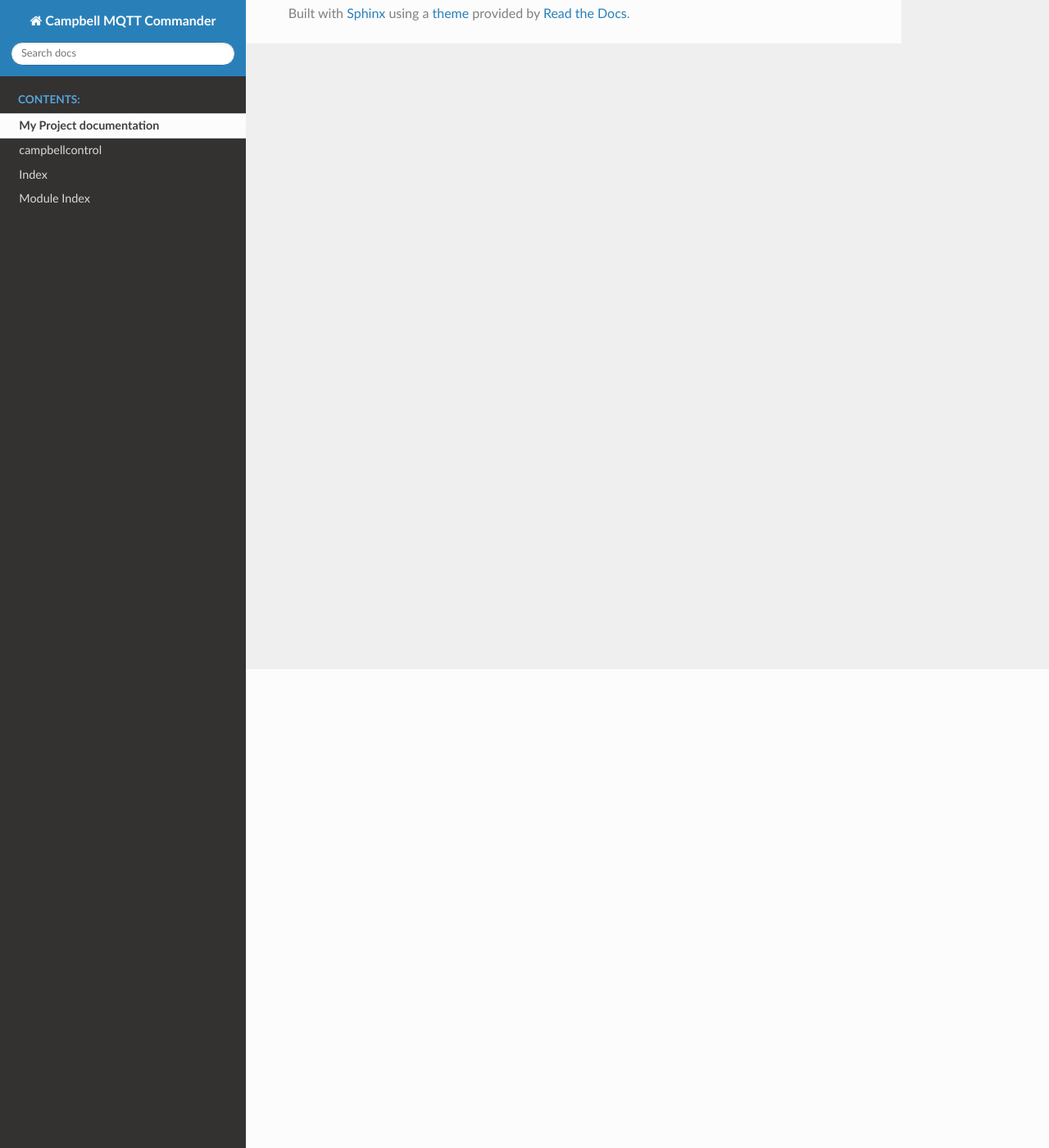
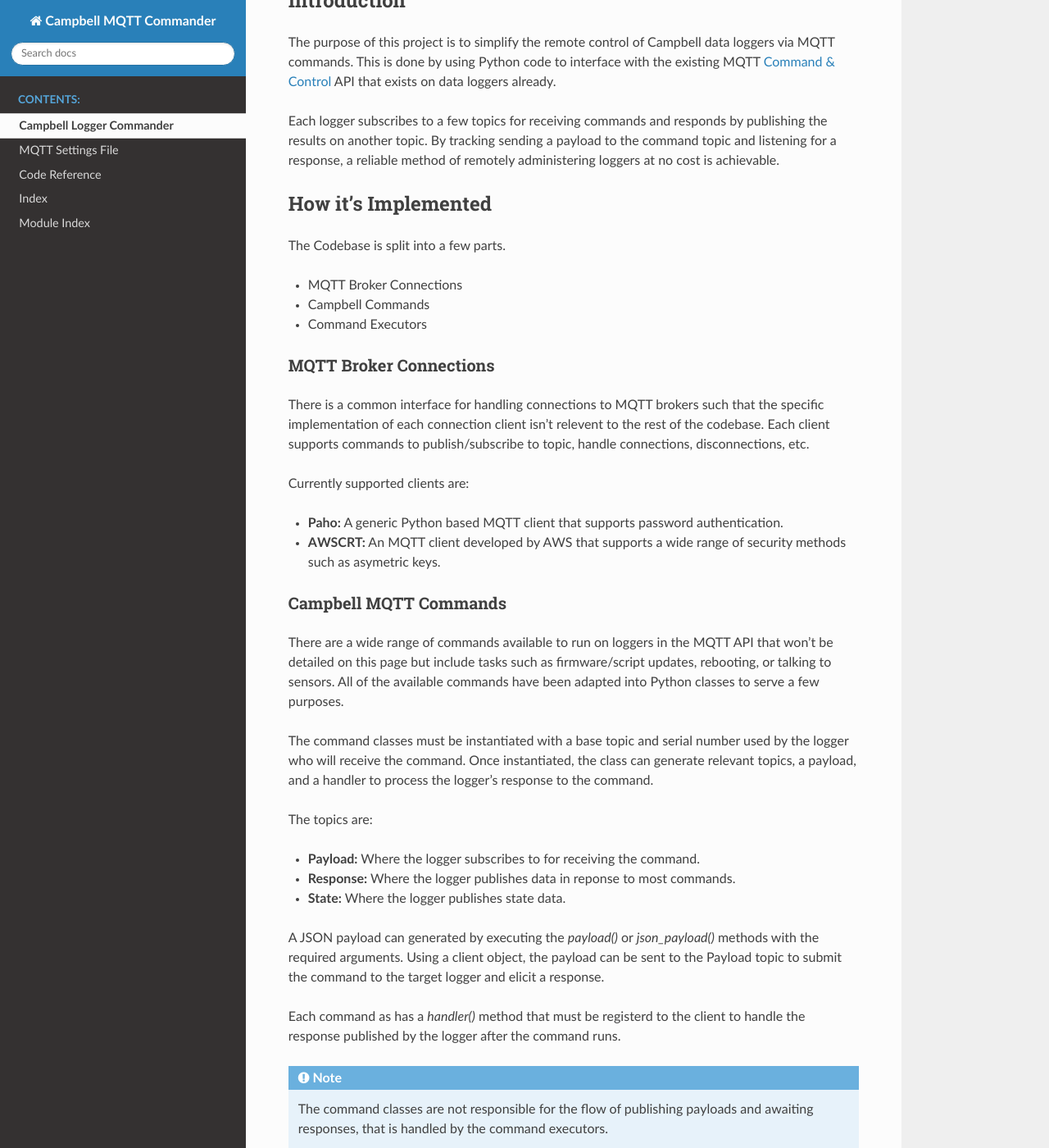
Before and after one commit to NERC-CEH/campbell-mqtt-control, a Sphinx documentation site: the page built from docs/index.rst, in a window 1280 px wide and 1400 px high, scrolled down 584 px. Shown: the whole window at 82% size. Built offline with Sphinx 7.4.7 and the Read the Docs theme 3.1.0, drawn with Linux system fonts in a browser that asks for light colours; the version number could not be read and is left out; some of the changed text lies outside the part shown.

Commit message:
Updated docs

```diff
--- a/docs/index.rst
+++ b/docs/index.rst
@@ -1,20 +1,96 @@
-.. My Project documentation master file, created by
-   sphinx-quickstart on Tue Jul 16 13:41:20 2024.
-   You can adapt this file completely to your liking, but it should at least
-   contain the root `toctree` directive.
+Campbell Logger Commander
+=========================
 
-My Project documentation
-========================
-
-Document version: |version|
-
-Welcome to the docs, write your introduction here and explain why your code is great!
+**Document version**: |version|
 
 .. toctree::
    :maxdepth: 2
    :caption: Contents:
 
    self
+   mqtt-settings
    sources/modules
    genindex
    modindex
+
+Introduction
+------------
+
+The purpose of this project is to simplify the remote control of Campbell data loggers via MQTT commands. This is done by using Python code to interface with the existing MQTT `Command & Control <https://help.campbellsci.com/CR6/Content/shared/Communication/mqtt/mqtt-command-control.htm?tocpath=Communications%20protocols%7CMQTT%7C_____3>`_ API that exists on data loggers already.
+
+Each logger subscribes to a few topics for receiving commands and responds by publishing the results on another topic. By tracking sending a payload to the command topic and listening for a response, a reliable method of remotely administering loggers at no cost is achievable.
+
+How it's Implemented
+---------------------
+
+The Codebase is split into a few parts.
+
+* MQTT Broker Connections
+* Campbell Commands
+* Command Executors
+
+MQTT Broker Connections
+^^^^^^^^^^^^^^^^^^^^^^^
+
+There is a common interface for handling connections to MQTT brokers such that the specific implementation of each connection client isn't relevent to the rest of the codebase. Each client supports commands to publish/subscribe to topic, handle connections, disconnections, etc.
+
+Currently supported clients are:
+
+* **Paho:** A generic Python based MQTT client that supports password authentication.
+* **AWSCRT:** An MQTT client developed by AWS that supports a wide range of security methods such as asymetric keys.
+
+Campbell MQTT Commands
+^^^^^^^^^^^^^^^^^^^^^^
+
+There are a wide range of commands available to run on loggers in the MQTT API that won't be detailed on this page but include tasks such as firmware/script updates, rebooting, or talking to sensors. All of the available commands have been adapted into Python classes to serve a few purposes.
+
+The command classes must be instantiated with a base topic and serial number used by the logger who will receive the command. Once instantiated, the class can generate relevant topics, a payload, and a handler to process the logger's response to the command.
+
+The topics are:
+
+* **Payload:**  Where the logger subscribes to for receiving the command.
+* **Response:** Where the logger publishes data in reponse to most commands.
+* **State:** Where the logger publishes state data.
+
+A JSON payload can generated by executing the `payload()` or `json_payload()` methods with the required arguments. Using a client object, the payload can be sent to the Payload topic to submit the command to the target logger and elicit a response.
+
+Each command as has a `handler()` method that must be registerd to the client to handle the response published by the logger after the command runs.
+
+.. note::
+   The command classes are not responsible for the flow of publishing payloads and awaiting responses, that is handled by the command executors.
+
+Command Executors
+^^^^^^^^^^^^^^^^^
+
+The command executors are responsible for handling the process of generating the payload for a command, submitting it to a logger, and awaiting the response to report success or failure.
+
+Because the MQTT clients have different workflows for listening for messages and registering the `_on_message()` callback, there too is a command executor for each of the client types.
+
+The executor is instantiated with an MQTT client and the `send_message()` method is called with a command, and additional arguments that are forwarded to the command to generate a payload. The executor then connects to the client, subscribes to a response topic, and sends the payload. Once sent, it will wait for a reponse on the response topic until one is received, or the request times out.
+
+How to Use
+----------
+
+.. code-block:: python
+
+   from campbellcontrol.control import PahoCommandHandler
+   from campbellcontrol.connection.generic import PahoConnection
+   from campbellcontrol.commands import commands
+
+   base_topic = "cs/v2"
+   serial = "1234"
+   file_to_delete = "myfile.CR1X"
+
+   # Create a MQTT client using Paho
+   client = PahoConnection("test.mosquitto.org", 1883)
+
+   # Instanticating a command handler
+   command_handler = PahoCommandHandler(client)
+
+   # Create a command targeted to the desired logger
+   command = commands.DeleteFile(base_topic, serial)
+
+   # Send the command and wait for a response
+   response = command_handler.send_command(command, file_to_delete)
+
+   print(response)
--- a/docs/sources/modules.rst
+++ b/docs/sources/modules.rst
@@ -1,7 +1,8 @@
-campbellcontrol
-===============
+Code Reference
+==============
 
 .. toctree::
    :maxdepth: 4
 
    campbellcontrol
+   mqttconfig
```
Also changed, not shown: docs/mqtt-settings.rst (added, +100 -0 lines), docs/sources/mqttconfig.rst (added, +21 -0 lines), pyproject.toml (+24 -12 lines), 3 other files.
